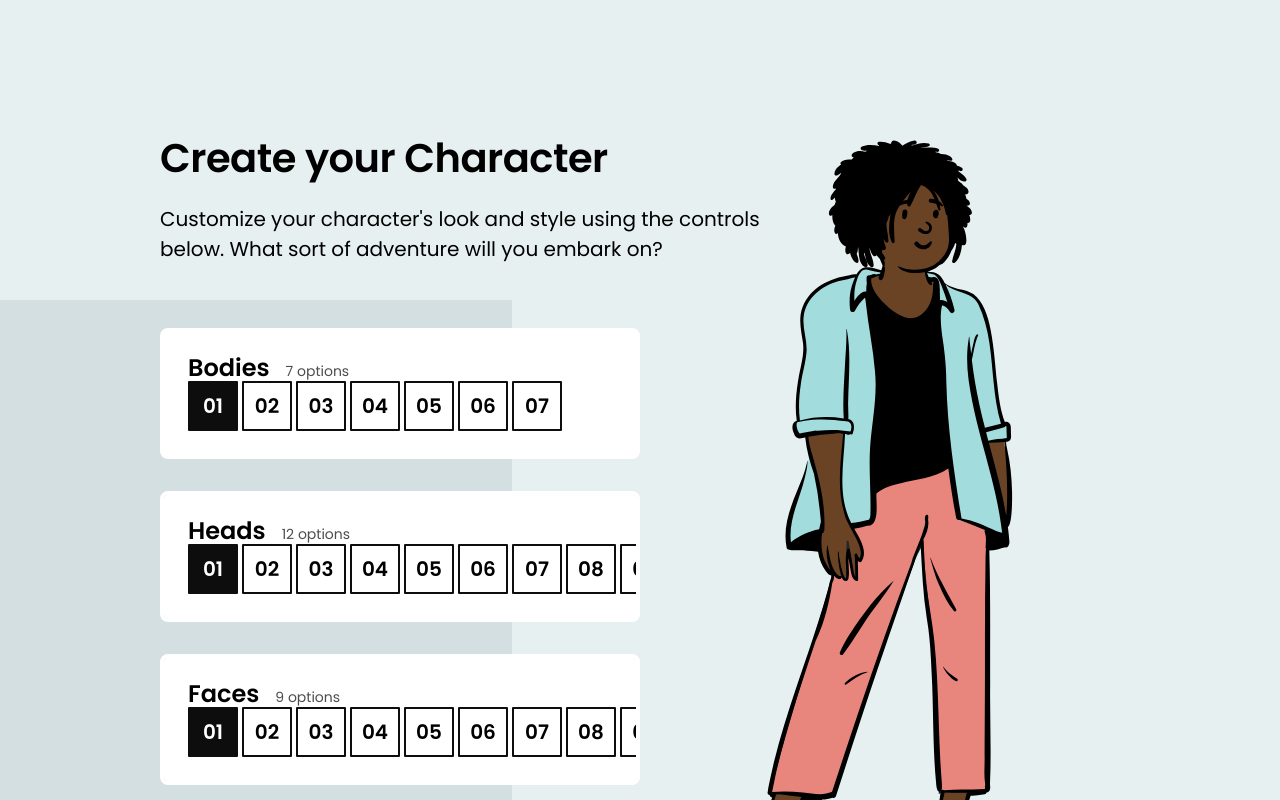
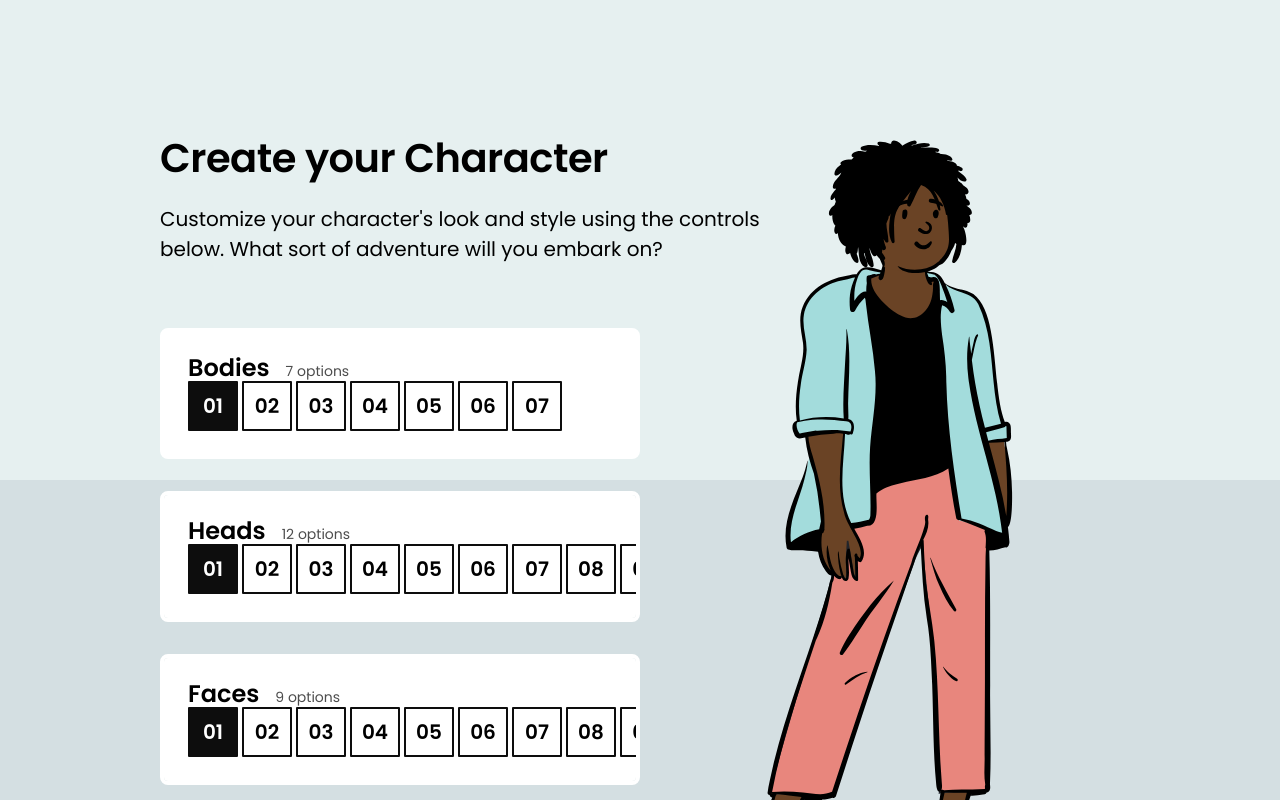
Before and after one commit to leoncik/css-for-js-workshops, a React (Create React App) app: page / in a window 1280 px wide. Shown: the top 800 px of the page. Built offline with nearby package versions, Linux system fonts and the light colour scheme.

Commit message:
fix(exercise 4): wrong height and width values

```diff
--- a/src/components/BackgroundDecorator/BackgroundDecorator.module.css
+++ b/src/components/BackgroundDecorator/BackgroundDecorator.module.css
@@ -1,7 +1,7 @@
 .background {
     background-color: hsl(195deg, 20%, 86%);
-    height: 500px;
-    width: 40%;
+    height: 40%;
+    width: 100%;
     z-index: -1;
     position: fixed;
     bottom: 0;
```
